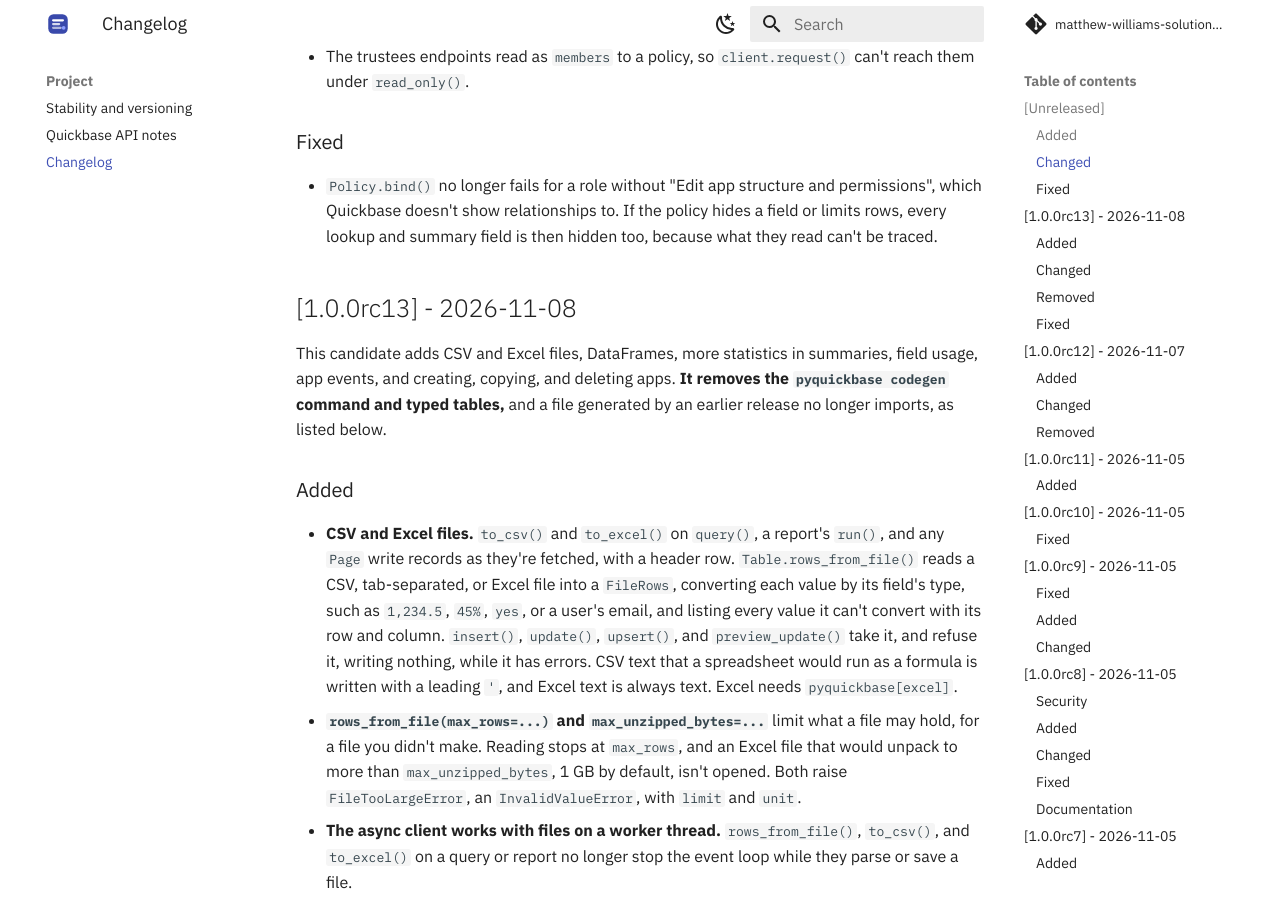
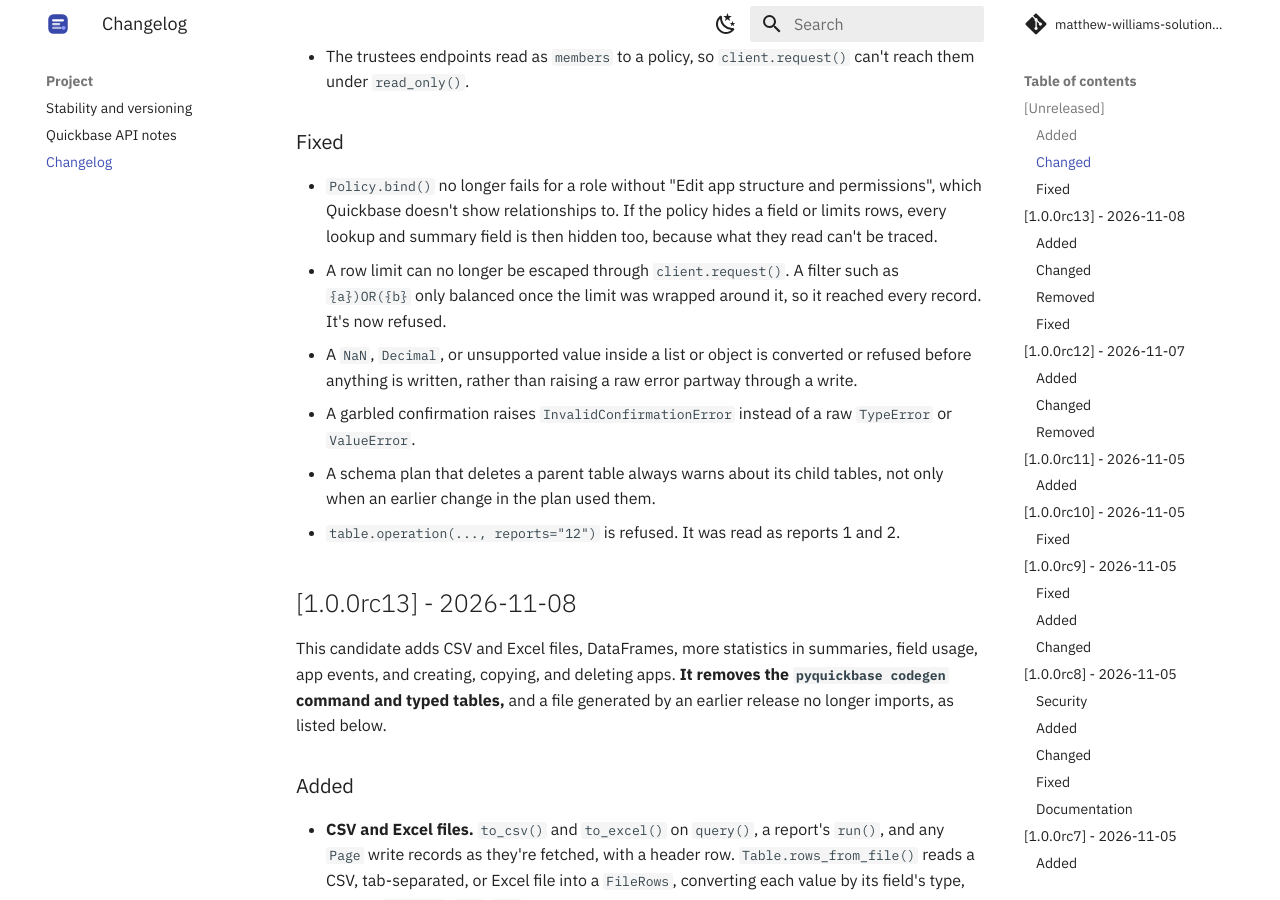
Before and after one commit to matthew-williams-solutions/pyquickbase, an MkDocs documentation site: the page built from docs/changelog.md, in a window 1280 px wide and 900 px high, scrolled down 2525 px. Built offline with MkDocs 1.6.1 and Material for MkDocs 9.7.7, drawn with Linux system fonts in a browser that asks for light colours; comment, search, counter and statistics services are not loaded.

Commit message:
Record the fixes from the test suite work, and what's still untested

```diff
--- a/CHANGELOG.md
+++ b/CHANGELOG.md
@@ -64,6 +64,14 @@ All notable changes to this project are documented here. The format follows
 - `Policy.bind()` no longer fails for a role without "Edit app structure and permissions", which
   Quickbase doesn't show relationships to. If the policy hides a field or limits rows, every lookup
   and summary field is then hidden too, because what they read can't be traced.
+- A row limit can no longer be escaped through `client.request()`. A filter such as `{a})OR({b}` only
+  balanced once the limit was wrapped around it, so it reached every record. It's now refused.
+- A `NaN`, `Decimal`, or unsupported value inside a list or object is converted or refused before
+  anything is written, rather than raising a raw error partway through a write.
+- A garbled confirmation raises `InvalidConfirmationError` instead of a raw `TypeError` or `ValueError`.
+- A schema plan that deletes a parent table always warns about its child tables, not only when an
+  earlier change in the plan used them.
+- `table.operation(..., reports="12")` is refused. It was read as reports 1 and 2.
 
 ## [1.0.0rc13] - 2026-11-08
 
```
Also changed, not shown: ROADMAP.md (+11 -0 lines).
